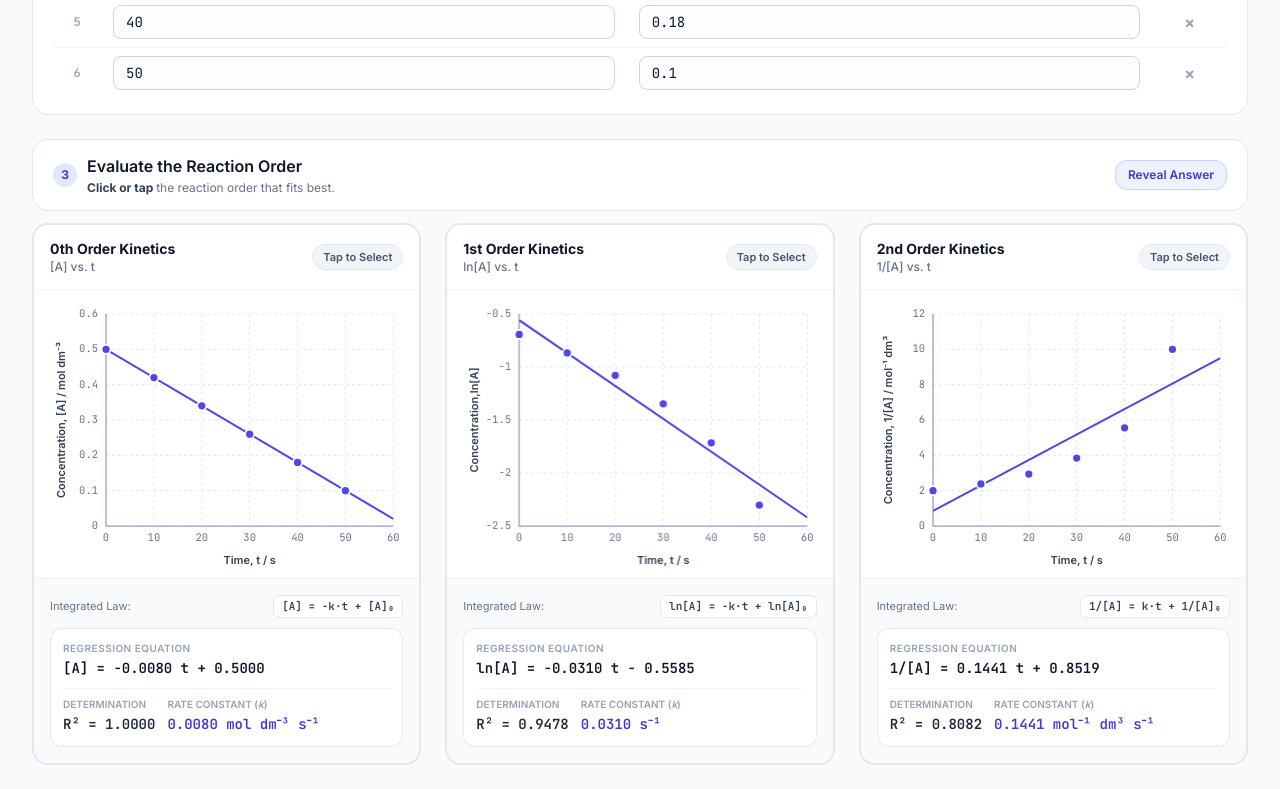
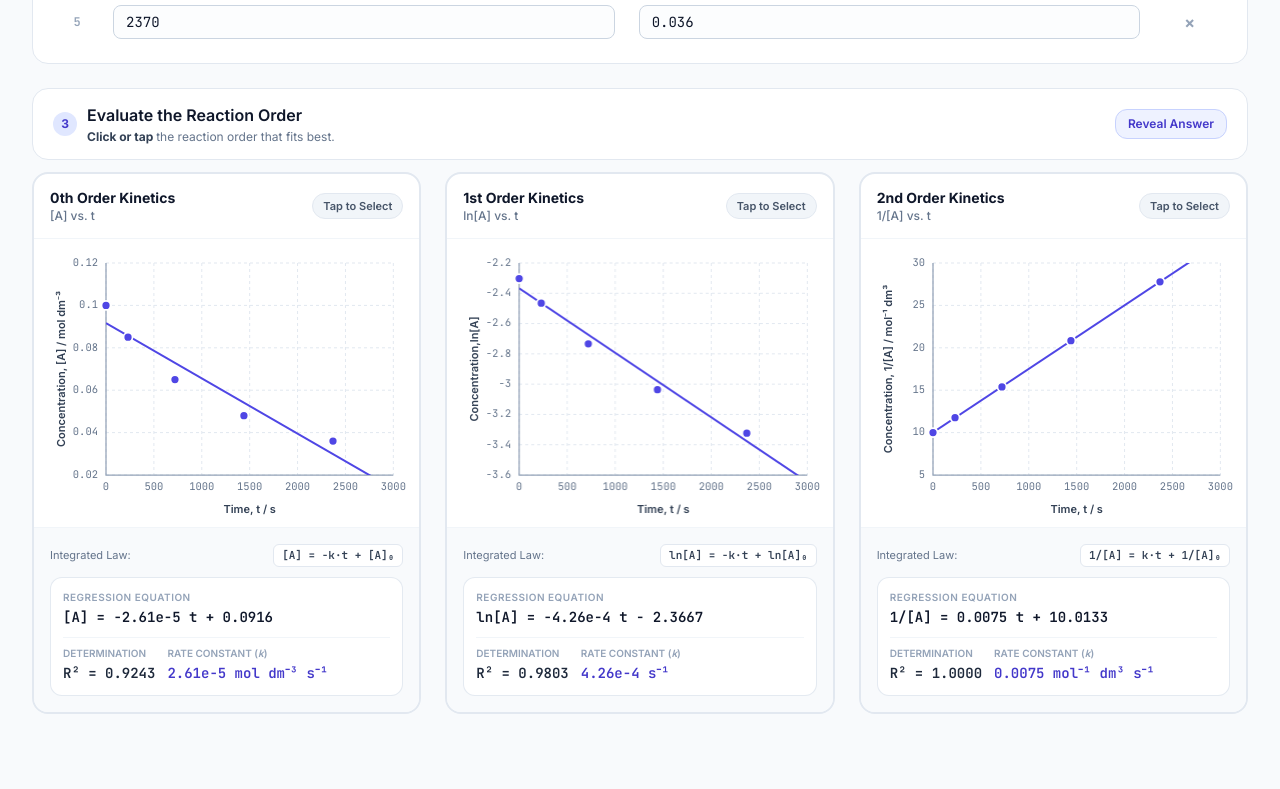
Before and after one commit to drewszabo/drewszabo.github.io, a plain HTML site: page monash.html in a window 1280 px wide. Shown: the part 600-1389 px from the top of the page. After the commit the page ends 1338 px from the top, so only its background shows below. Drawn offline with nearby package versions, Linux system fonts and the light colour scheme.

Commit message:
Updated examples to match lecture

```diff
--- a/monash.html
+++ b/monash.html
@@ -87,13 +87,6 @@
           <span class="text-xs font-semibold uppercase tracking-wider text-slate-400 mr-1">Examples:</span>
           <button
             type="button"
-            data-preset="example1"
-            class="preset-btn px-3 py-1.5 text-xs font-medium rounded-lg border border-slate-300 bg-white text-slate-700 hover:bg-indigo-50 hover:text-indigo-700 hover:border-indigo-300 transition-colors cursor-pointer"
-          >
-            Example 1
-          </button>
-          <button
-            type="button"
             data-preset="example2"
             class="preset-btn px-3 py-1.5 text-xs font-medium rounded-lg border border-slate-300 bg-white text-slate-700 hover:bg-indigo-50 hover:text-indigo-700 hover:border-indigo-300 transition-colors cursor-pointer"
           >
@@ -512,44 +505,30 @@
       // =========================================================================
 
       const PRESETS = {
-        // --- EXAMPLE 1 (Default: 0th-order kinetics, a = 1) ---
-        example1: {
+        // --- EXAMPLE 2 (Default: 0th-order kinetics, a = 1) ---
+        example2: {
           stoichA: 1,
           rows: [
-            { t: '0', a: '0.500' },
-            { t: '10', a: '0.420' },
-            { t: '20', a: '0.340' },
-            { t: '30', a: '0.260' },
-            { t: '40', a: '0.180' },
-            { t: '50', a: '0.100' },
+            { t: '0', a: '0.1' },
+            { t: '230', a: '0.085' },
+            { t: '720', a: '0.065' },
+            { t: '1440', a: '0.048' },
+            { t: '2370', a: '0.036' },
           ],
         },
 
-        // --- EXAMPLE 2 (Default: 0th-order kinetics with stoichiometry a = 2) ---
-        example2: {
+        // --- EXAMPLE 3 (Default: 0th-order kinetics with stoichiometry a = 2) ---
+        example3: {
           stoichA: 2,
           rows: [
-            { t: '0', a: '1.20e-2' },
-            { t: '20', a: '1.00e-2' },
-            { t: '40', a: '8.00e-3' },
-            { t: '60', a: '6.00e-3' },
-            { t: '80', a: '4.00e-3' },
-            { t: '100', a: '2.00e-3' },
+            { t: '20', a: '0.078' },
+            { t: '40', a: '0.066' },
+            { t: '60', a: '0.054' },
+            { t: '80', a: '0.042' },
+            { t: '100', a: '0.030' },
           ],
         },
 
-        // --- EXAMPLE 3 (Default: 1st-order kinetics, a = 1) ---
-        example3: {
-          stoichA: 1,
-          rows: [
-            { t: '0', a: '2.40e-2' },
-            { t: '50', a: '1.63e-2' },
-            { t: '100', a: '1.11e-2' },
-            { t: '150', a: '7.52e-3' },
-            { t: '200', a: '5.11e-3' },
-            { t: '250', a: '3.47e-3' },
-          ],
-        },
 
         // --- EXAMPLE 4 (Default: 2nd-order kinetics, a = 1) ---
         example4: {
@@ -579,7 +558,7 @@
         trueBestOrder: null,
         latestRegressions: null,
         latestValidCount: 0,
-        activePreset: 'example1',
+        activePreset: 'example2',
         plotModels: { zero: null, first: null, second: null },
         hoveredIndex: { zero: -1, first: -1, second: -1 },
       };
@@ -1979,7 +1958,7 @@
       function init() {
         dom = getElements();
         setupInteractions();
-        loadPreset('example1');
+        loadPreset('example2');
       }
 
       if (document.readyState === 'loading') {
```
